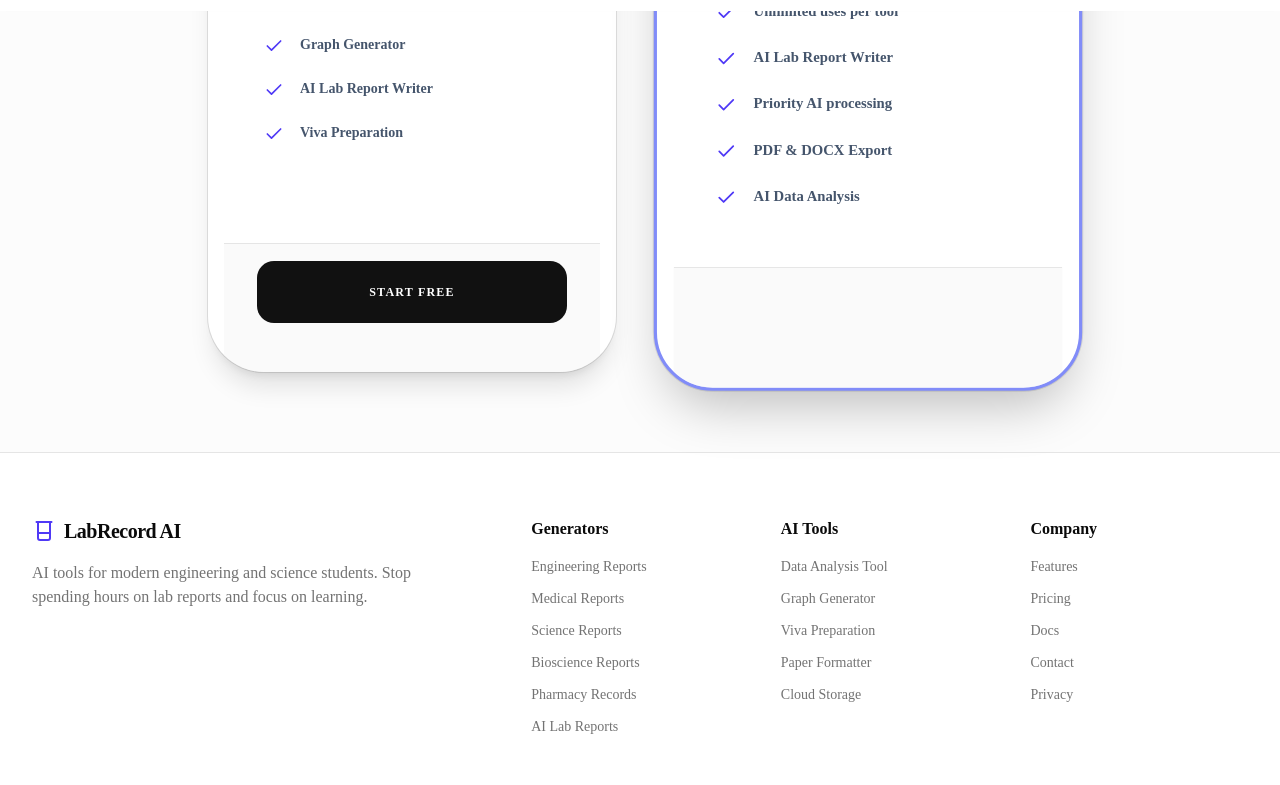
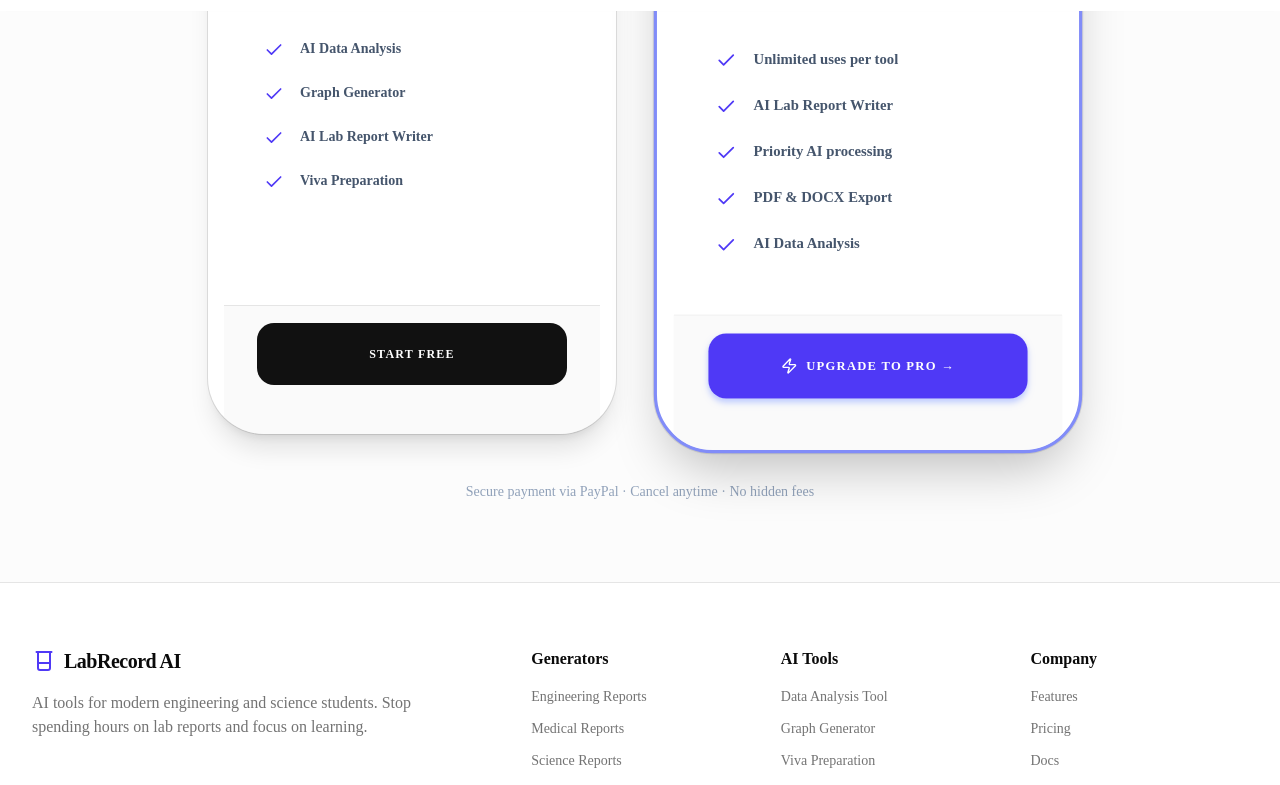
Before and after one commit to ShubhenduGhorai/LabRecord-AI-Beta, a Next.js app: page /pricing in a window 1280 px wide. Shown: the part 789-1574 px from the top of the page. Built offline with nearby package versions, Linux system fonts and the light colour scheme; no server answers.

Commit message:
payment arch update

```diff
--- a/src/app/(dashboard)/billing/page.tsx
+++ b/src/app/(dashboard)/billing/page.tsx
@@ -8,7 +8,7 @@
 import { useSubscription } from "@/context/SubscriptionContext";
 
 export default function BillingPage() {
-  const { currentPlan, isActive, openUpgradeModal } = useSubscription();
+  const { currentPlan, isActive, openUpgrade } = useSubscription();
   const [planLabel, setPlanLabel] = useState("—");
   const [expiryDate, setExpiryDate] = useState<string | null>(null);
   const [cancelling, setCancelling] = useState(false);
@@ -96,7 +96,7 @@
           <div className="border-t border-slate-100 pt-5 flex flex-col sm:flex-row gap-3">
             {!isActive && (
               <Button
-                onClick={openUpgradeModal}
+                onClick={openUpgrade}
                 className="bg-indigo-600 hover:bg-indigo-700 text-white font-bold rounded-xl h-12 px-6"
               >
                 <Zap className="h-4 w-4 mr-2" />
--- a/src/app/(dashboard)/dashboard/page.tsx
+++ b/src/app/(dashboard)/dashboard/page.tsx
@@ -9,7 +9,7 @@
 import { useSubscription } from "@/context/SubscriptionContext";
 
 export default function DashboardPage() {
-  const { isActive, isLoading, openUpgradeModal } = useSubscription();
+  const { isActive, isLoading, openUpgrade } = useSubscription();
 
   const tools = [
     {
@@ -218,7 +218,7 @@
               <CardFooter className="pt-2 pb-6">
                 {isLocked ? (
                   <Button
-                    onClick={openUpgradeModal}
+                    onClick={openUpgrade}
                     variant="outline"
                     className="w-full font-semibold flex items-center justify-between text-slate-700 hover:bg-slate-50"
                   >
--- a/src/app/(dashboard)/layout.tsx
+++ b/src/app/(dashboard)/layout.tsx
@@ -1,6 +1,4 @@
 import { Sidebar } from "@/components/DashboardSidebar";
-import { SubscriptionProvider } from "@/context/SubscriptionContext";
-import { UpgradeModal } from "@/components/UpgradeModal";
 
 export default function DashboardLayout({
   children,
@@ -8,7 +6,6 @@
   children: React.ReactNode;
 }) {
   return (
-    <SubscriptionProvider>
     <div className="flex flex-col md:flex-row h-screen bg-white">
       <Sidebar />
       <div className="flex-1 flex flex-col overflow-hidden">
@@ -17,8 +14,5 @@
         </main>
       </div>
     </div>
-      {/* Global upgrade modal — accessible from anywhere in the dashboard */}
-      <UpgradeModal />
-    </SubscriptionProvider>
   );
 }
--- a/src/app/layout.tsx
+++ b/src/app/layout.tsx
@@ -4,8 +4,8 @@
 import { Navbar } from "@/components/Navbar";
 import { Footer } from "@/components/Footer";
 import { CookieConsent } from "@/components/CookieConsent";
+import { ClientProviders } from "@/components/ClientProviders";
 import { Analytics } from "@vercel/analytics/next";
-import Script from "next/script";
 
 const geistSans = Geist({
   variable: "--font-geist-sans",
@@ -59,6 +59,8 @@
       <body
         className={`${geistSans.variable} ${geistMono.variable} antialiased min-h-screen flex flex-col`}
       >
+        {/* ClientProviders supplies SubscriptionContext + global UpgradeModal to all pages */}
+        <ClientProviders>
           <Navbar />
           <main className="flex-1">
             {children}
@@ -66,6 +68,7 @@
           <Footer />
           <CookieConsent />
           <Analytics />
+        </ClientProviders>
         <script
           type="application/ld+json"
           dangerouslySetInnerHTML={{
--- a/src/app/pricing/page.tsx
+++ b/src/app/pricing/page.tsx
@@ -1,108 +1,54 @@
 "use client";
 
-import { useState, useEffect } from "react";
-import { PLANS as plans } from "@/lib/plans";
-import { createSupabaseClient } from "@/lib/supabaseClient";
 import { motion } from "framer-motion";
-import { cn } from "@/lib/utils";
-import Script from "next/script";
-import { Check, Award, Clock, ArrowRight } from "lucide-react";
-import { Card, CardHeader, CardTitle, CardDescription, CardContent, CardFooter } from "@/components/ui/card";
-import { Badge } from "@/components/ui/badge";
+import { Check, Award, Zap } from "lucide-react";
 import { Button } from "@/components/ui/button";
+import { Card, CardContent, CardFooter, CardHeader, CardTitle, CardDescription } from "@/components/ui/card";
+import { useSubscription } from "@/context/SubscriptionContext";
+import { PLANS } from "@/lib/plans";
 
-function PayPalButton({ planId, onSuccess }: { planId: string, onSuccess: (data: any) => void }) {
-  const [error, setError] = useState<string | null>(null);
-
-  useEffect(() => {
-    const renderButtons = () => {
-      if (typeof window !== "undefined" && (window as any).paypal) {
-        (window as any).paypal.Buttons({
-          style: {
-            shape: "rect",
-            color: "gold",
-            layout: "vertical",
-            label: "subscribe"
-          },
-          createSubscription: function(data: any, actions: any) {
-             const plan = plans.find(p => p.id === planId);
-             return actions.subscription.create({
-               plan_id: plan?.paypalPlanId || 'P-34W2022987790400UNG2DXJY'
-             });
-          },
-          onApprove: function(data: any) {
-            console.log("Subscription ID:", data.subscriptionID);
-            fetch("/api/save-subscription", {
-              method: "POST",
-              headers: { "Content-Type": "application/json" },
-              body: JSON.stringify({ subscription_id: data.subscriptionID })
-            }).then(() => {
-                onSuccess(data);
-            });
-          }
-        }).render(`#paypal-button-container-${planId}`);
-      }
-    };
-
-    // Poll for paypal availability if the script is still loading
-    const interval = setInterval(() => {
-        if ((window as any).paypal) {
-            renderButtons();
-            clearInterval(interval);
-        }
-    }, 500);
-
-    return () => clearInterval(interval);
-  }, [planId, onSuccess]);
-
-  return (
-    <div className="w-full">
-      <div id={`paypal-button-container-${planId}`} className="w-full min-h-[50px]"></div>
-      {error && <p className="text-rose-500 text-[10px] font-bold mt-2 text-center">{error}</p>}
-    </div>
-  );
-}
-
+/**
+ * /pricing page — Pure marketing/SEO page.
+ * Payment is handled entirely via the global UpgradeModal.
+ * No inline PayPal buttons, no page redirects.
+ */
 export default function PricingPage() {
-  const [currentPlan, setCurrentPlan] = useState<string | null>(null);
-  const supabase = createSupabaseClient();
-
-  useEffect(() => {
-    async function fetchUserPlan() {
-      const { data: { user } } = await supabase.auth.getUser();
-      if (!user) return;
-      const { data } = await supabase.from("users").select("plan").eq("id", user.id).single();
-      if (data) setCurrentPlan(data.plan);
-    }
-    fetchUserPlan();
-  }, []);
-
-  const paypalClientId = "AWAhvks8m67O_uy4XGScMaqDiWkha5RnP9VvCTlFsPPZuHSfOpQ5mPy10hSrjENyeR4KZC4yvUZOhuPV";
+  const { openUpgrade } = useSubscription();
 
   return (
     <div className="min-h-screen bg-[#fcfcfc] py-20 px-4 flex flex-col items-center">
-      <Script
-        src={`https://www.paypal.com/sdk/js?client-id=${paypalClientId}&vault=true&intent=subscription`}
-        strategy="afterInteractive"
-      />
-
+      {/* Header */}
       <div className="text-center space-y-6 max-w-4xl mx-auto mb-16">
-        <motion.div initial={{ opacity: 0, y: 10 }} animate={{ opacity: 1, y: 0 }} className="inline-flex items-center gap-2 px-4 py-2 bg-indigo-50 border border-indigo-100 rounded-full text-indigo-600 font-black uppercase text-[10px] tracking-widest shadow-sm">
+        <motion.div
+          initial={{ opacity: 0, y: 10 }}
+          animate={{ opacity: 1, y: 0 }}
+          className="inline-flex items-center gap-2 px-4 py-2 bg-indigo-50 border border-indigo-100 rounded-full text-indigo-600 font-black uppercase text-[10px] tracking-widest shadow-sm"
+        >
           <Award className="w-3.5 h-3.5" /> Unlock Scientific Excellence
         </motion.div>
 
         <h1 className="text-5xl md:text-7xl font-black tracking-tight text-slate-900 italic">
-          Simple, Transparent <br className="hidden md:block"/> Pricing for Students.
+          Simple, Transparent <br className="hidden md:block" /> Pricing for Students.
         </h1>
+        <p className="text-slate-500 font-medium max-w-xl mx-auto">
+          Start free or go Pro for unlimited access to every AI tool. No hidden fees.
+        </p>
       </div>
 
+      {/* Plan Cards */}
       <div className="grid grid-cols-1 md:grid-cols-2 gap-12 w-full max-w-4xl items-stretch px-4">
-        {plans.map((plan) => (
-          <motion.div key={plan.id} initial={{ opacity: 0, y: 20 }} animate={{ opacity: 1, y: 0 }} className="relative h-full">
-            <Card className={cn(
-              "relative h-full flex flex-col rounded-[3.5rem] p-4 border-slate-200 shadow-xl bg-white overflow-hidden transition-all duration-500",
-              plan.popular && "border-[#818cf8] border-[3px] shadow-2xl scale-105"
-            )}>
+        {PLANS.map((plan) => (
+          <motion.div
+            key={plan.id}
+            initial={{ opacity: 0, y: 20 }}
+            animate={{ opacity: 1, y: 0 }}
+            className="relative h-full"
+          >
+            <Card
+              className={`relative h-full flex flex-col rounded-[3.5rem] p-4 border-slate-200 shadow-xl bg-white overflow-hidden transition-all duration-500 ${
+                plan.popular ? "border-[#818cf8] border-[3px] shadow-2xl scale-105" : ""
+              }`}
+            >
               {plan.popular && (
                 <div className="absolute top-0 left-1/2 -translate-x-1/2 z-20">
                   <div className="bg-[#4338ca] text-white font-black px-10 py-2 text-[10px] uppercase tracking-[0.2em] rounded-b-2xl shadow-lg">
@@ -112,18 +58,28 @@
               )}
 
               <CardHeader className="text-center px-8 pt-16 pb-10">
-                <CardTitle className="text-3xl font-bold uppercase tracking-tight mb-4 text-slate-900">{plan.name}</CardTitle>
-                <CardDescription className="text-sm font-medium text-slate-500 max-w-[220px] mx-auto leading-relaxed">{plan.description}</CardDescription>
+                <CardTitle className="text-3xl font-bold uppercase tracking-tight mb-4 text-slate-900">
+                  {plan.name}
+                </CardTitle>
+                <CardDescription className="text-sm font-medium text-slate-500 max-w-[220px] mx-auto leading-relaxed">
+                  {plan.description}
+                </CardDescription>
               </CardHeader>
 
               <CardContent className="flex-1 px-10 pb-10">
                 <div className="mb-10 text-center">
                   <div className="flex items-baseline justify-center gap-1">
                     <span className="text-7xl font-bold text-slate-900">{plan.price}</span>
-                      {plan.period && <span className="text-slate-400 font-bold uppercase text-xs tracking-widest">{plan.period}</span>}
+                    {plan.period && (
+                      <span className="text-slate-400 font-bold uppercase text-xs tracking-widest">
+                        {plan.period}
+                      </span>
+                    )}
                   </div>
                   {plan.billedYearly && (
-                      <p className="text-sm text-[#6366f1] font-black mt-2 uppercase tracking-widest">{plan.billedYearly}</p>
+                    <p className="text-sm text-[#6366f1] font-black mt-2 uppercase tracking-widest">
+                      {plan.billedYearly}
+                    </p>
                   )}
                 </div>
                 <ul className="space-y-6">
@@ -137,21 +93,31 @@
               </CardContent>
 
               <CardFooter className="px-8 pb-12">
-                 {plan.id === 'free' ? (
+                {plan.id === "free" ? (
                   <Button
-                    onClick={() => window.location.href='/dashboard'}
+                    onClick={() => (window.location.href = "/auth/signup")}
                     className="w-full h-16 rounded-2xl bg-[#111] hover:bg-black text-white font-black uppercase tracking-widest text-xs"
                   >
                     START FREE
                   </Button>
                 ) : (
-                    <PayPalButton planId={plan.id} onSuccess={() => window.location.href = "/dashboard"} />
+                  <Button
+                    onClick={openUpgrade}
+                    className="w-full h-16 rounded-2xl bg-indigo-600 hover:bg-indigo-700 text-white font-black uppercase tracking-widest text-xs flex items-center justify-center gap-2 shadow-md shadow-indigo-200"
+                  >
+                    <Zap className="h-4 w-4" />
+                    Upgrade to Pro →
+                  </Button>
                 )}
               </CardFooter>
             </Card>
           </motion.div>
         ))}
       </div>
+
+      <p className="mt-12 text-center text-sm text-slate-400 font-medium">
+        Secure payment via PayPal · Cancel anytime · No hidden fees
+      </p>
     </div>
   );
 }
--- /dev/null
+++ b/src/components/ClientProviders.tsx
@@ -0,0 +1,19 @@
+"use client";
+
+import { SubscriptionProvider } from "@/context/SubscriptionContext";
+import { UpgradeModal } from "@/components/UpgradeModal";
+
+/**
+ * ClientProviders — thin "use client" wrapper so the root Server Component
+ * layout.tsx can stay a server component while still providing client context
+ * and rendering the global UpgradeModal once at app root.
+ */
+export function ClientProviders({ children }: { children: React.ReactNode }) {
+  return (
+    <SubscriptionProvider>
+      {children}
+      {/* Single global instance — accessible from every page in the app */}
+      <UpgradeModal />
+    </SubscriptionProvider>
+  );
+}
--- a/src/components/DashboardSidebar.tsx
+++ b/src/components/DashboardSidebar.tsx
@@ -26,7 +26,7 @@
   const router = useRouter();
   const [isOpen, setIsOpen] = useState(false);
   const supabase = createSupabaseClient();
-  const { currentPlan, isActive, openUpgradeModal } = useSubscription();
+  const { isActive, openUpgrade } = useSubscription();
 
   const handleLogout = async () => {
     await supabase.auth.signOut();
@@ -82,7 +82,7 @@
         {/* Upgrade button — only shown for free users */}
         {!isActive && (
           <Button
-            onClick={() => { openUpgradeModal(); setIsOpen(false); }}
+            onClick={() => { openUpgrade(); setIsOpen(false); }}
             className="w-full justify-start gap-3 bg-gradient-to-r from-indigo-600 to-violet-600 hover:from-indigo-700 hover:to-violet-700 text-white font-bold py-6 shadow-md shadow-indigo-200"
           >
             <Zap className="h-5 w-5" />
--- a/src/components/NavbarProfileMenu.tsx
+++ b/src/components/NavbarProfileMenu.tsx
@@ -5,21 +5,21 @@
 import { useRouter } from "next/navigation";
 import { createSupabaseClient } from "@/lib/supabaseClient";
 import { User } from "@supabase/supabase-js";
-import { Settings, LayoutDashboard, LogOut, ChevronDown, User as UserIcon, CreditCard } from "lucide-react";
+import { Settings, LayoutDashboard, LogOut, ChevronDown, CreditCard, Zap } from "lucide-react";
+import { useSubscription } from "@/context/SubscriptionContext";
 
 export function NavbarProfileMenu() {
   const [user, setUser] = useState<User | null>(null);
   const [isOpen, setIsOpen] = useState(false);
   const router = useRouter();
   const supabase = createSupabaseClient();
+  const { isActive, openUpgrade } = useSubscription();
 
   useEffect(() => {
-    // Initial fetch
     supabase.auth.getUser().then(({ data: { user } }) => {
       setUser(user);
     });
 
-    // Listen to changes
     const { data: { subscription } } = supabase.auth.onAuthStateChange((event, session) => {
       setUser(session?.user || null);
     });
@@ -33,7 +33,7 @@
     await supabase.auth.signOut();
     setIsOpen(false);
     router.push("/");
-    router.refresh(); // Refresh to update server components
+    router.refresh();
   };
 
   if (!user) {
@@ -59,7 +59,7 @@
 
   return (
     <div className="relative pt-4 md:pt-0 border-t md:border-0">
-      {/* Mobile view - expand naturally */}
+      {/* Mobile view */}
       <div className="md:hidden flex flex-col space-y-2">
         <div className="flex items-center gap-3 px-2 py-3 mb-2 border-b border-slate-100">
           <div className="w-10 h-10 rounded-full bg-indigo-100 text-indigo-700 flex items-center justify-center font-bold overflow-hidden border border-slate-200">
@@ -71,24 +71,38 @@
           </div>
           <div className="flex flex-col">
             <span className="text-sm font-semibold truncate max-w-[200px]">{user.user_metadata?.full_name || user.email}</span>
-            <span className="text-xs text-slate-500 truncate max-w-[200px]">Pro Member</span>
+            <span className="text-xs text-slate-500 truncate max-w-[200px]">
+              {isActive ? "Pro Member ✅" : "Free Plan"}
+            </span>
           </div>
         </div>
         <Link href="/dashboard" className="flex items-center gap-3 px-3 py-3 text-sm font-medium text-slate-700 hover:bg-slate-50 hover:text-indigo-600 rounded-lg transition-colors">
           <LayoutDashboard className="w-4 h-4" /> My Reports
         </Link>
-        <Link href="/billing" className="flex items-center gap-3 px-3 py-3 text-sm font-medium text-slate-700 hover:bg-slate-50 hover:text-indigo-600 rounded-lg transition-colors">
+        {/* Billing — opens modal, no page navigation */}
+        <button
+          onClick={openUpgrade}
+          className="flex items-center gap-3 px-3 py-3 text-sm font-medium text-slate-700 hover:bg-slate-50 hover:text-indigo-600 rounded-lg transition-colors w-full text-left"
+        >
           <CreditCard className="w-4 h-4" /> Billing & Subscription
-        </Link>
+        </button>
         <Link href="/settings" className="flex items-center gap-3 px-3 py-3 text-sm font-medium text-slate-700 hover:bg-slate-50 hover:text-indigo-600 rounded-lg transition-colors">
           <Settings className="w-4 h-4" /> Account Settings
         </Link>
+        {!isActive && (
+          <button
+            onClick={openUpgrade}
+            className="flex items-center gap-3 px-3 py-3 text-sm font-bold text-white bg-gradient-to-r from-indigo-600 to-violet-600 rounded-lg transition-colors w-full"
+          >
+            <Zap className="w-4 h-4" /> Upgrade to Pro
+          </button>
+        )}
         <button onClick={handleLogout} className="flex flex-row w-full items-center gap-3 px-3 py-3 text-sm font-medium text-red-600 hover:bg-red-50 rounded-lg transition-colors mt-2">
           <LogOut className="w-4 h-4" /> Logout
         </button>
       </div>
 
-      {/* Desktop view - dropdown menu */}
+      {/* Desktop view — dropdown */}
       <div className="hidden md:block">
         <button
           onClick={() => setIsOpen(!isOpen)}
@@ -106,23 +120,44 @@
         </button>
 
         {isOpen && (
-          <div className="absolute right-0 mt-2 w-48 bg-white rounded-lg shadow-xl border border-slate-100 py-1 z-50 animate-in fade-in slide-in-from-top-2">
+          <div className="absolute right-0 mt-2 w-52 bg-white rounded-lg shadow-xl border border-slate-100 py-1 z-50 animate-in fade-in slide-in-from-top-2">
             <div className="px-4 py-3 border-b border-slate-100 mb-1">
               <p className="text-sm font-medium text-slate-900 truncate">{user.user_metadata?.full_name || "Account"}</p>
               <p className="text-xs text-slate-500 truncate">{user.email}</p>
+              {isActive && (
+                <span className="inline-block mt-1 text-[10px] font-black text-emerald-600 uppercase tracking-widest">Pro Active ✅</span>
+              )}
             </div>
 
             <Link href="/dashboard" className="flex items-center gap-2 px-4 py-2 text-sm text-slate-700 hover:bg-slate-50 hover:text-indigo-600 transition-colors">
               <LayoutDashboard className="w-4 h-4" /> My Reports
             </Link>
-            <Link href="/billing" className="flex items-center gap-2 px-4 py-2 text-sm text-slate-700 hover:bg-slate-50 hover:text-indigo-600 transition-colors">
+
+            {/* Billing — opens modal, no page navigation */}
+            <button
+              onClick={() => { setIsOpen(false); openUpgrade(); }}
+              className="flex items-center gap-2 px-4 py-2 text-sm text-slate-700 hover:bg-slate-50 hover:text-indigo-600 transition-colors w-full text-left"
+            >
               <CreditCard className="w-4 h-4" /> Billing & Subscription
-            </Link>
+            </button>
+
             <Link href="/settings" className="flex items-center gap-2 px-4 py-2 text-sm text-slate-700 hover:bg-slate-50 hover:text-indigo-600 transition-colors">
               <Settings className="w-4 h-4" /> Account Settings
             </Link>
 
-            <div className="border-t border-slate-100 my-1"></div>
+            {!isActive && (
+              <>
+                <div className="border-t border-slate-100 my-1" />
+                <button
+                  onClick={() => { setIsOpen(false); openUpgrade(); }}
+                  className="flex items-center gap-2 px-4 py-2 text-sm font-bold text-indigo-600 hover:bg-indigo-50 transition-colors w-full text-left"
+                >
+                  <Zap className="w-4 h-4" /> Upgrade to Pro
+                </button>
+              </>
+            )}
+
+            <div className="border-t border-slate-100 my-1" />
 
             <button
               onClick={handleLogout}
--- a/src/components/UpgradeModal.tsx
+++ b/src/components/UpgradeModal.tsx
@@ -128,7 +128,7 @@
 // Main UpgradeModal
 // ---------------------------------------------------------------------------
 export function UpgradeModal() {
-  const { isUpgradeOpen, closeUpgradeModal, currentPlan, refreshSubscription } =
+  const { isUpgradeOpen, closeUpgrade, currentPlan, refreshSubscription } =
     useSubscription();
 
   const [selectedPlan, setSelectedPlan] = useState<string | null>(null);
@@ -171,13 +171,13 @@
         setPaymentStep("success");
 
         // Auto-close after 2.5 s
-        setTimeout(closeUpgradeModal, 2500);
+        setTimeout(closeUpgrade, 2500);
       } catch (err: any) {
         setErrorMsg("Something went wrong. Please contact support.");
         setPaymentStep("error");
       }
     },
-    [refreshSubscription, closeUpgradeModal]
+    [refreshSubscription, closeUpgrade]
   );
 
   const handlePayPalError = useCallback((msg: string) => {
@@ -200,7 +200,7 @@
       {/* Backdrop */}
       <div
         className="fixed inset-0 z-50 bg-black/60 backdrop-blur-sm"
-        onClick={closeUpgradeModal}
+        onClick={closeUpgrade}
         aria-hidden="true"
       />
 
@@ -215,7 +215,7 @@
         {/* Header */}
         <div className="relative bg-gradient-to-br from-indigo-900 via-indigo-800 to-violet-900 px-8 py-10 text-center text-white">
           <button
-            onClick={closeUpgradeModal}
+            onClick={closeUpgrade}
             className="absolute right-5 top-5 rounded-full p-1.5 text-white/60 hover:bg-white/10 hover:text-white transition"
             aria-label="Close"
           >
--- a/src/context/SubscriptionContext.tsx
+++ b/src/context/SubscriptionContext.tsx
@@ -10,8 +10,8 @@
   isActive: boolean;
   isLoading: boolean;
   isUpgradeOpen: boolean;
-  openUpgradeModal: () => void;
-  closeUpgradeModal: () => void;
+  openUpgrade: () => void;
+  closeUpgrade: () => void;
   refreshSubscription: () => Promise<void>;
 }
 
@@ -71,8 +71,8 @@
     fetchSubscription();
   }, [fetchSubscription]);
 
-  const openUpgradeModal = useCallback(() => setIsUpgradeOpen(true), []);
-  const closeUpgradeModal = useCallback(() => setIsUpgradeOpen(false), []);
+  const openUpgrade = useCallback(() => setIsUpgradeOpen(true), []);
+  const closeUpgrade = useCallback(() => setIsUpgradeOpen(false), []);
   const refreshSubscription = useCallback(async () => {
     await fetchSubscription();
   }, [fetchSubscription]);
@@ -84,8 +84,8 @@
         isActive,
         isLoading,
         isUpgradeOpen,
-        openUpgradeModal,
-        closeUpgradeModal,
+        openUpgrade,
+        closeUpgrade,
         refreshSubscription,
       }}
     >
```
Lines whose indentation alone changed are shown as unchanged.
